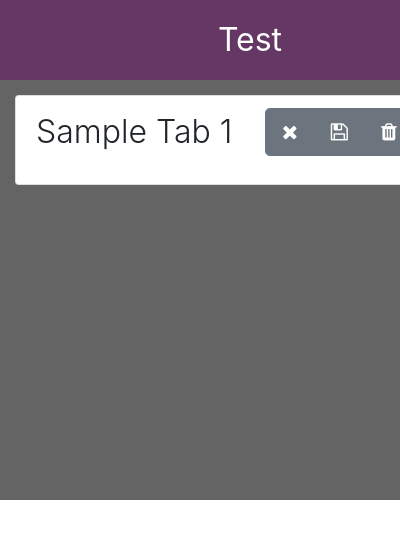
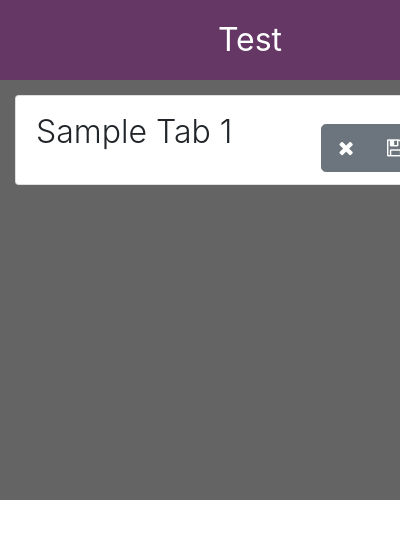
Before and after one commit to cuongnguyenx/unclutter.js, a browser extension: page popup/unclutter.html in a window 400 px wide. Shown: the top 538 px of the page. Drawn offline with Linux system fonts and the light colour scheme.

Commit message:
Miner changes to gui

```diff
--- a/popup/unclutter.css
+++ b/popup/unclutter.css
@@ -40,25 +40,17 @@ body {
   padding: 1%;
 }
 
-/* .tab {
-  display: block;
-  overflow: hidden;
-  background: #555555;
-  color: #FFFFFF;
+.tab {
+  margin: 0%;
 }
-.tab:hover {
-  background: #666666;
-}
-.tab:hover > .tab-options > .button:not(:hover) {
-  background-color: #666666;
-} */
 
 .tab-text {
-  display: inline;
   font-size: 2em;
 }
 
 .tab-options {
+  margin-top: 0%;
+  margin-bottom: 0%;
   height: 100%;
   font-size: 1.5em;
   color: #FFFFFF;
--- a/popup/unclutter.html
+++ b/popup/unclutter.html
@@ -24,10 +24,13 @@
 
     <div>
       <ul class="list-group tab-list" id="tab-list">
-        <li class="list-group-item container tab">
-          <div class="row">
-            <p class="col-6 tab-text lead align-middle">Sample Tab 1</p>
-            <span class="col-6 align-middle btn-group btn-group-lg tab-options">
+        <li class="list-group-item container-fluid">
+          <div class="row no-gutters tab">
+            <div class="col-8 align-self-start">
+              <p class="tab-text lead">Sample Tab 1</p>
+            </div>
+            <div class="col-4 align-self-end">
+              <div class="btn-group btn-group-lg tab-options justify-content-end">
                 <a class="btn btn-secondary">
                   <i class="fa fa-times"></i>
                 </a>
@@ -37,7 +40,8 @@
                 <a class="btn btn-secondary">
                   <i class="fa fa-trash"></i>
                 </a>
-            </span>
+              </div>
+            </div>
           </div>
         </li>
     </div>
--- a/popup/unclutter.js
+++ b/popup/unclutter.js
@@ -1,3 +1,11 @@
+browser.storage.onChanged.addListener(onStorageChange);
+
+function onStorageChange() {
+  console.log("Change detected in storage!");
+}
+
+browser.storage.local.get("temp").then((retrievedItems) => { console.log(retrievedItems); });
+
 function getButtonIClick(buttonNum) {
   return () => {
     chrome.browserAction.setBadgeText({
```
